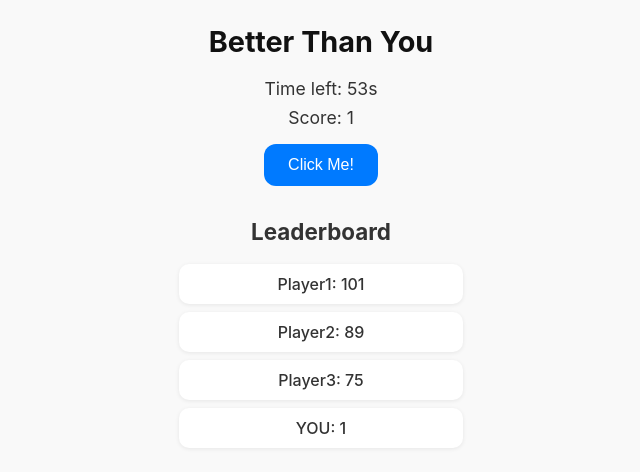
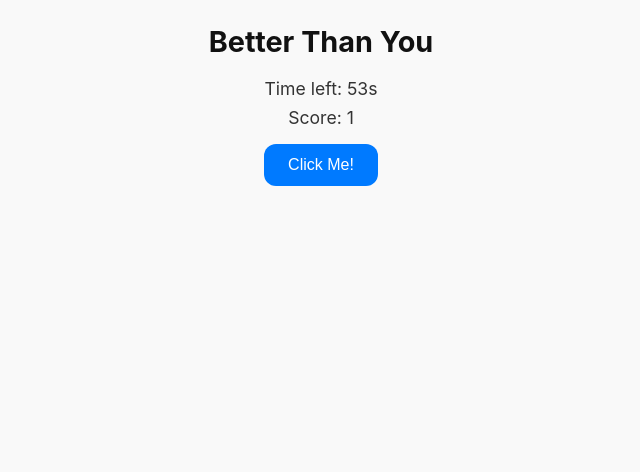
Before and after one commit to arneee12345/FinalProject_MediaArt, a plain HTML site: page index.html in a window 1280 px wide. Both pictures are taken after a click on the button "Click Me!". Shown: the whole page, without its empty margins (319-959 px from the left). Drawn offline with Linux system fonts and the light colour scheme.

Commit message:
leaderboard shows after game and user always close to first place

```diff
--- a/script.js
+++ b/script.js
@@ -5,18 +5,18 @@ let comboCount = 0;
 let lastClickTime = 0;
 let gamePaused = false;
 
-const leaderboardData = [
-  { name: "Player1", score: 101 },
-  { name: "Player2", score: 89 },
-  { name: "YOU", score: 0 },
-  { name: "Player3", score: 75 }
-];
+let leaderboardData = [];
 
 window.addEventListener("DOMContentLoaded", () => {
   const scoreEl = document.getElementById("score");
   const timerEl = document.getElementById("timer");
   const button = document.getElementById("click-button");
   const list = document.getElementById("leaderboard-list");
+  const leaderboardTitle = document.querySelector("h2");
+
+  // Hide leaderboard initially
+  leaderboardTitle.style.display = "none";
+  list.style.display = "none";
 
   function renderLeaderboard() {
     const sorted = [...leaderboardData].sort((a, b) => b.score - a.score);
@@ -31,19 +31,11 @@ window.addEventListener("DOMContentLoaded", () => {
   function showPopup(text, positive = true) {
     const popup = document.createElement("div");
     popup.textContent = text;
-    popup.style.position = "absolute";
-    popup.style.left = Math.random() * 80 + 10 + "%";
-    popup.style.top = Math.random() * 60 + 20 + "%";
-    popup.style.fontWeight = "bold";
+    popup.className = "point-popup";
+    popup.style.left = `${Math.random() < 0.5 ? 5 + Math.random() * 20 : 75 + Math.random() * 20}%`;
+    popup.style.top = `${Math.random() * 60 + 10}%`;
     popup.style.color = positive ? "green" : "red";
-    popup.style.background = "#fff";
-    popup.style.border = "1px solid #ccc";
-    popup.style.padding = "5px 10px";
-    popup.style.borderRadius = "6px";
-    popup.style.zIndex = 1000;
-    popup.style.boxShadow = "0 2px 5px rgba(0,0,0,0.2)";
     document.body.appendChild(popup);
-
     setTimeout(() => popup.remove(), 1000);
   }
 
@@ -82,8 +74,6 @@ window.addEventListener("DOMContentLoaded", () => {
     lastClickTime = now;
     score += pts;
     scoreEl.textContent = score;
-    leaderboardData.find(p => p.name === "YOU").score = score;
-    renderLeaderboard();
   });
 
   interval = setInterval(() => {
@@ -96,10 +86,22 @@ window.addEventListener("DOMContentLoaded", () => {
       clearInterval(interval);
       button.disabled = true;
       timerEl.textContent = "Time's up!";
+
+      // Generate leaderboard so user is almost #1
+      const topScore = score + Math.floor(Math.random() * 3) + 2;
+      leaderboardData = [
+        { name: "Player1", score: topScore },
+        { name: "YOU", score: score },
+        { name: "Player2", score: Math.floor(score * 0.9) },
+        { name: "Player3", score: Math.floor(score * 0.7) }
+      ];
+
+      // Show leaderboard
+      leaderboardTitle.style.display = "block";
+      list.style.display = "block";
+      renderLeaderboard();
     } else {
       timerEl.textContent = `Time left: ${timeLeft}s`;
     }
   }, 1000);
-
-  renderLeaderboard();
 });
--- a/style.css
+++ b/style.css
@@ -68,7 +68,9 @@ ul#leaderboard-list li {
   padding: 8px 14px;
   border-radius: 10px;
   background: white;
-  box-shadow: 0 2px 8px rgba(0,0,0,0.15);
+  box-shadow: 0 2px 8px rgba(0, 0, 0, 0.15);
+  font-weight: bold;
+  z-index: 999;
   animation: fadeOut 1s ease forwards;
 }
 
```
